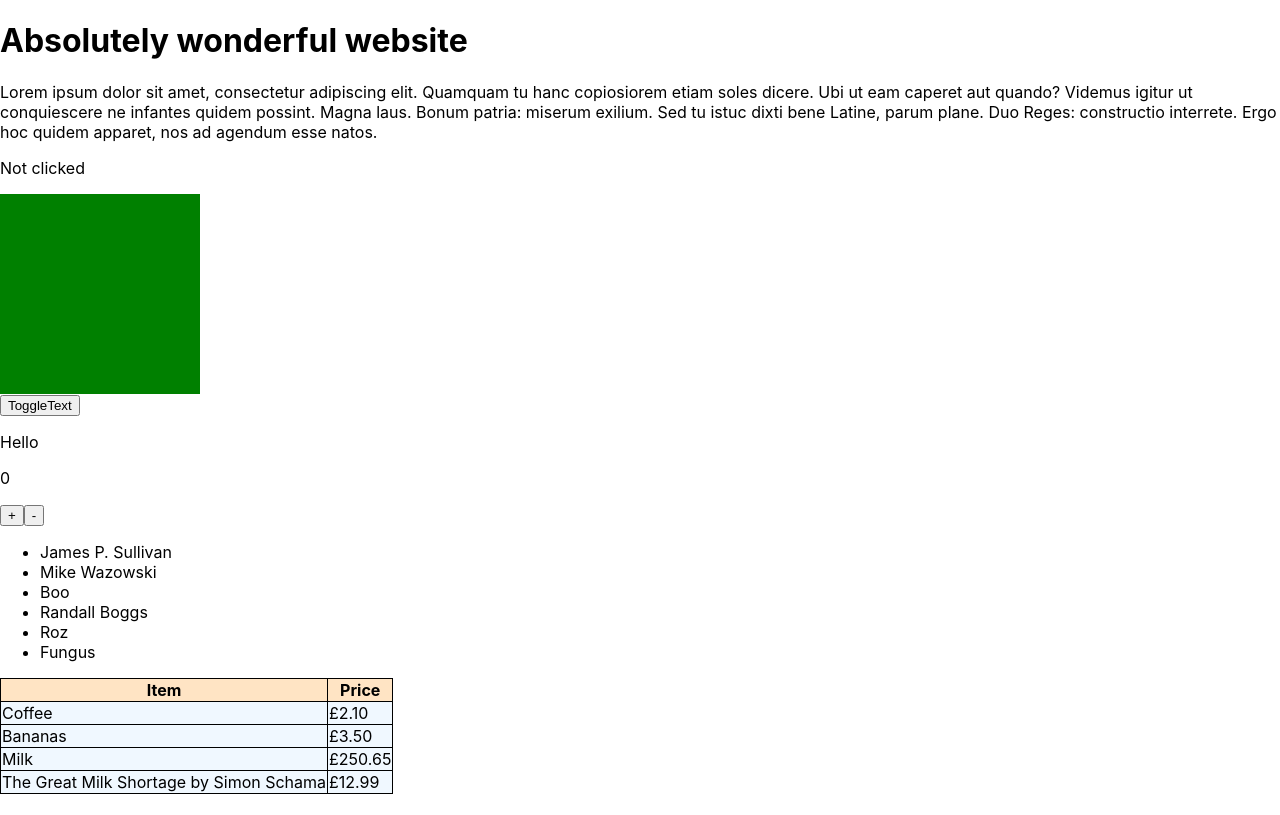
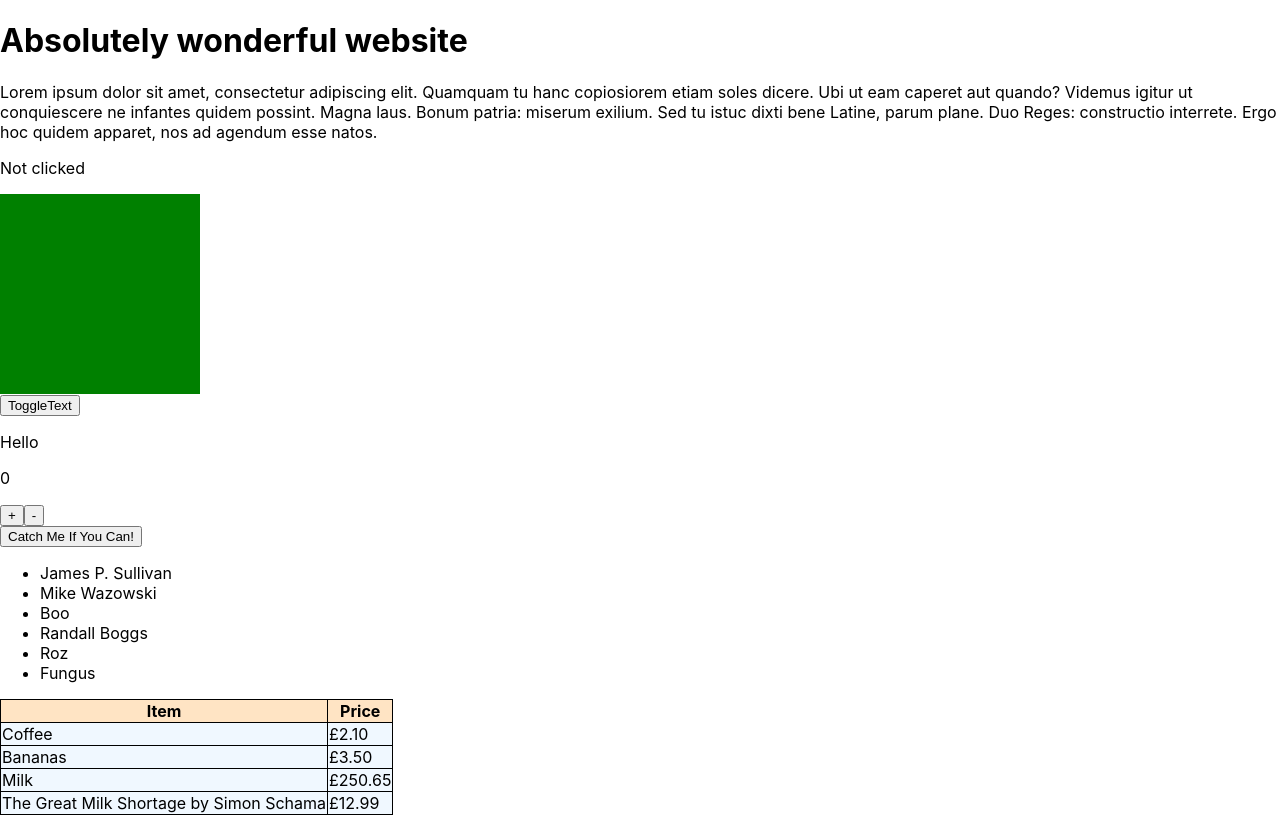
Before and after one commit to rmstibbard/week-09-react, a React (Create React App) app: page / in a window 1280 px wide. Built offline with nearby package versions, Linux system fonts and the light colour scheme.

Commit message:
Catch me if you can

```diff
--- a/src/App.css
+++ b/src/App.css
@@ -52,3 +52,7 @@
 .mytable td {
   background-color: aliceblue;
 }
+
+.catch-me {
+  display: block;
+}
--- /dev/null
+++ b/src/components2/CatchMeIfYouCan.js
@@ -0,0 +1,30 @@
+import React, { Component } from "react";
+
+class CatchMeIfYouCan extends Component {
+
+    constructor(props) {
+        super(props);
+        this.state = { marginTop: 0 };
+        this.handleClick = this.handleClick.bind(this);
+    }
+
+    handleClick() {
+        this.setState({
+            marginTop: this.state.marginTop + this.props.jump,
+        });
+    }
+
+    render() {
+        return (
+            <button
+                onClick={this.handleClick}
+                style={{ marginTop: this.state.marginTop }}
+                className="catch-me">
+                Catch Me If You Can!
+            </button>
+        )
+    }
+
+}
+
+export default CatchMeIfYouCan;
--- a/src/components2/Stuff.js
+++ b/src/components2/Stuff.js
@@ -8,7 +8,7 @@ import ToggleText from './ToggleText';
 import People from './People';
 import Items from './Items';
 import StepCounter from './StepCounter';
-
+import CatchMeIfYouCan from './CatchMeIfYouCan';
 
 const Stuff = () => (
     <React.Fragment>
@@ -23,6 +23,8 @@ const Stuff = () => (
         <ToggleText initial="Hello" alternate="World" />
 
         <StepCounter max={100} step={5} />
+
+        <CatchMeIfYouCan jump={100} />
 
         <People names={["James P. Sullivan", "Mike Wazowski", "Boo", "Randall Boggs", "Roz", "Fungus"]} />
 
```
